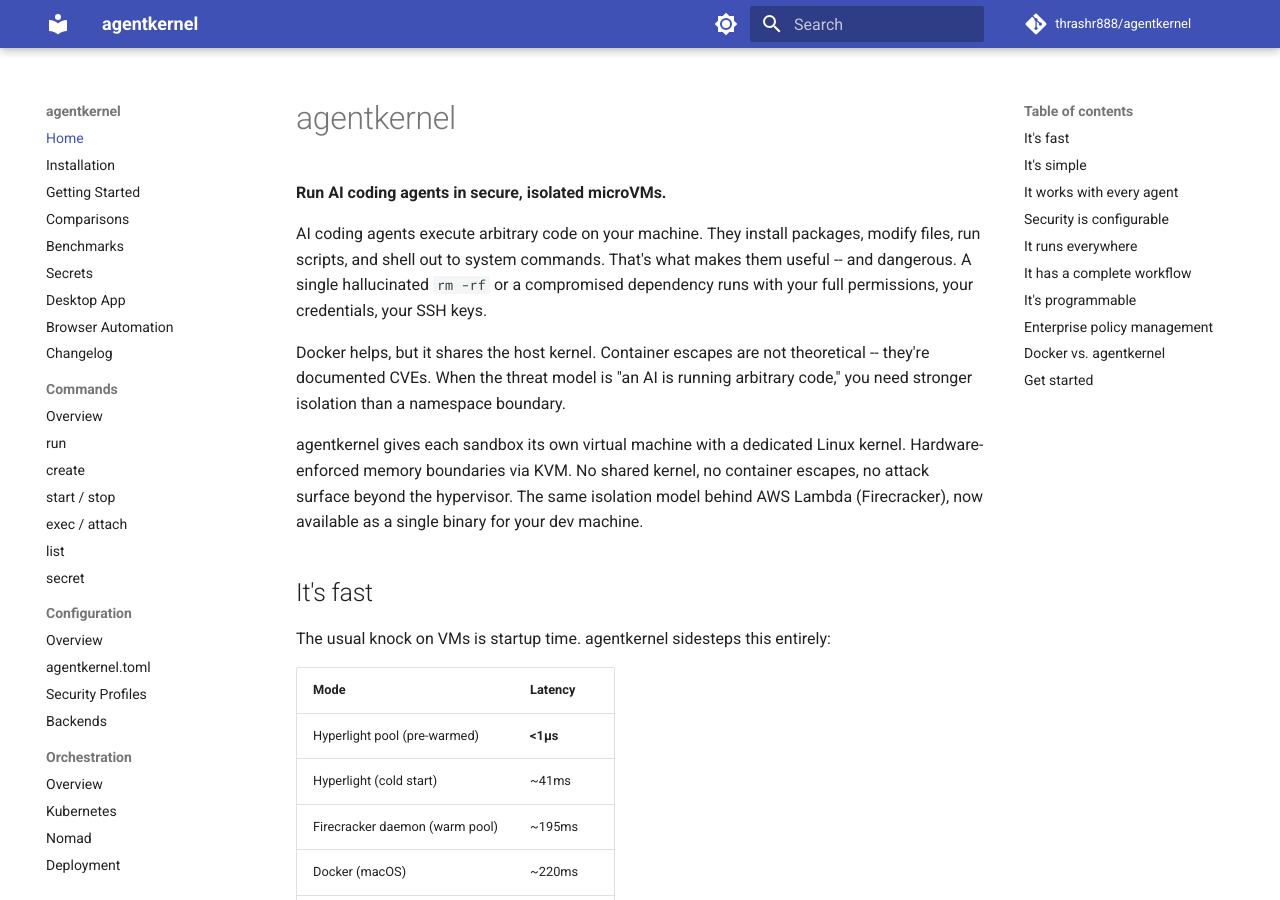
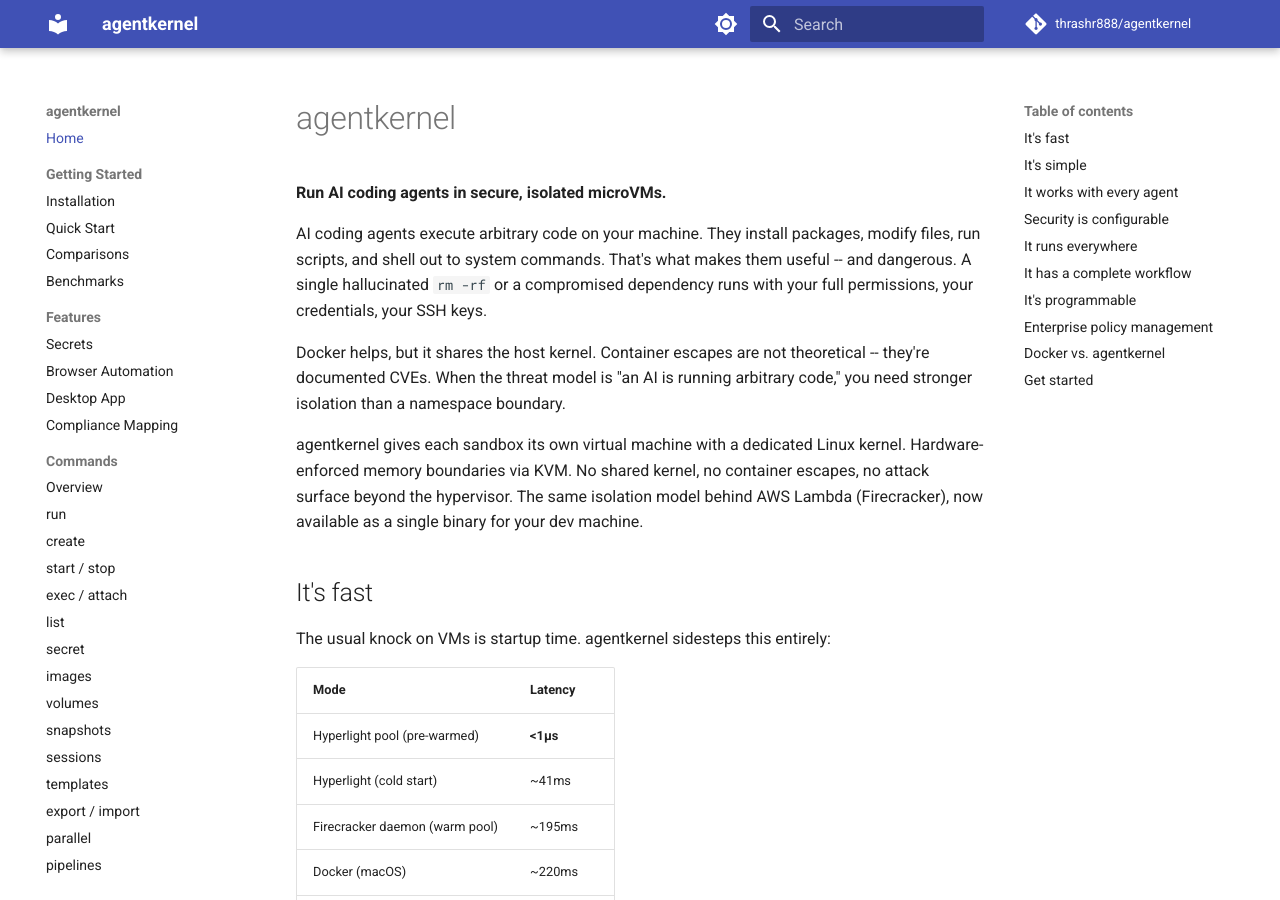
Before and after one commit to thrashr888/agentkernel, an MkDocs documentation site: the page built from docs/index.md, in a window 1280 px wide and 900 px high. Built offline with MkDocs 1.6.1 and Material for MkDocs 9.7.7, drawn with Linux system fonts in a browser that asks for light colours; comment, search, counter and statistics services are not loaded.

Commit message:
docs: reorganize nav — group sections, add all 51 pages
- "Getting Started" section groups install/quickstart/comparisons/benchmarks
- "Features" section groups secrets, browser automation, desktop app, compliance
- All 14 command pages now in Commands (was 6)
- "Operations" replaces "Orchestration" for clarity
- Add missing agent pages (Amp, Pi)
- Changelog moves to bottom
- Zero orphaned pages

Co-Authored-By: Claude <noreply@anthropic.com>

```diff
--- a/mkdocs.yml
+++ b/mkdocs.yml
@@ -41,14 +41,16 @@ markdown_extensions:
 
 nav:
   - Home: index.md
-  - Installation: installation.md
-  - Getting Started: getting-started.md
-  - Comparisons: comparisons.md
-  - Benchmarks: benchmarks.md
-  - Secrets: secrets.md
-  - Desktop App: desktop-app.md
-  - Browser Automation: browser-automation.md
-  - Changelog: changelog.md
+  - Getting Started:
+    - Installation: installation.md
+    - Quick Start: getting-started.md
+    - Comparisons: comparisons.md
+    - Benchmarks: benchmarks.md
+  - Features:
+    - Secrets: secrets.md
+    - Browser Automation: browser-automation.md
+    - Desktop App: desktop-app.md
+    - Compliance Mapping: compliance-mapping.md
   - Commands:
     - Overview: commands.md
     - run: cmd-run.md
@@ -57,23 +59,28 @@ nav:
     - exec / attach: cmd-exec-attach.md
     - list: cmd-list.md
     - secret: cmd-secrets.md
+    - images: cmd-images.md
+    - volumes: cmd-volumes.md
+    - snapshots: cmd-snapshots.md
+    - sessions: cmd-sessions.md
+    - templates: cmd-templates.md
+    - export / import: cmd-export-import.md
+    - parallel: cmd-parallel.md
+    - pipelines: cmd-pipelines.md
   - Configuration:
     - Overview: configuration.md
     - agentkernel.toml: config-toml.md
     - Security Profiles: config-security.md
     - Backends: config-backends.md
-  - Orchestration:
-    - Overview: orchestration.md
-    - Kubernetes: orchestration-kubernetes.md
-    - Nomad: orchestration-nomad.md
-    - Deployment: deploy.md
   - AI Agents:
     - Overview: agents.md
     - Claude Code: agent-claude.md
     - OpenAI Codex: agent-codex.md
     - Google Gemini: agent-gemini.md
+    - Amp: agent-amp.md
     - OpenCode: agent-opencode.md
     - GitHub Copilot: agent-copilot.md
+    - Pi: agent-pi.md
   - API:
     - Overview: api.md
     - HTTP API: api-http.md
@@ -86,6 +93,12 @@ nav:
     - Go: sdk-golang.md
     - Rust: sdk-rust.md
     - Swift: sdk-swift.md
+  - Operations:
+    - Overview: orchestration.md
+    - Kubernetes: orchestration-kubernetes.md
+    - Nomad: orchestration-nomad.md
+    - Deployment: deploy.md
+  - Changelog: changelog.md
 
 extra:
   social:
```
